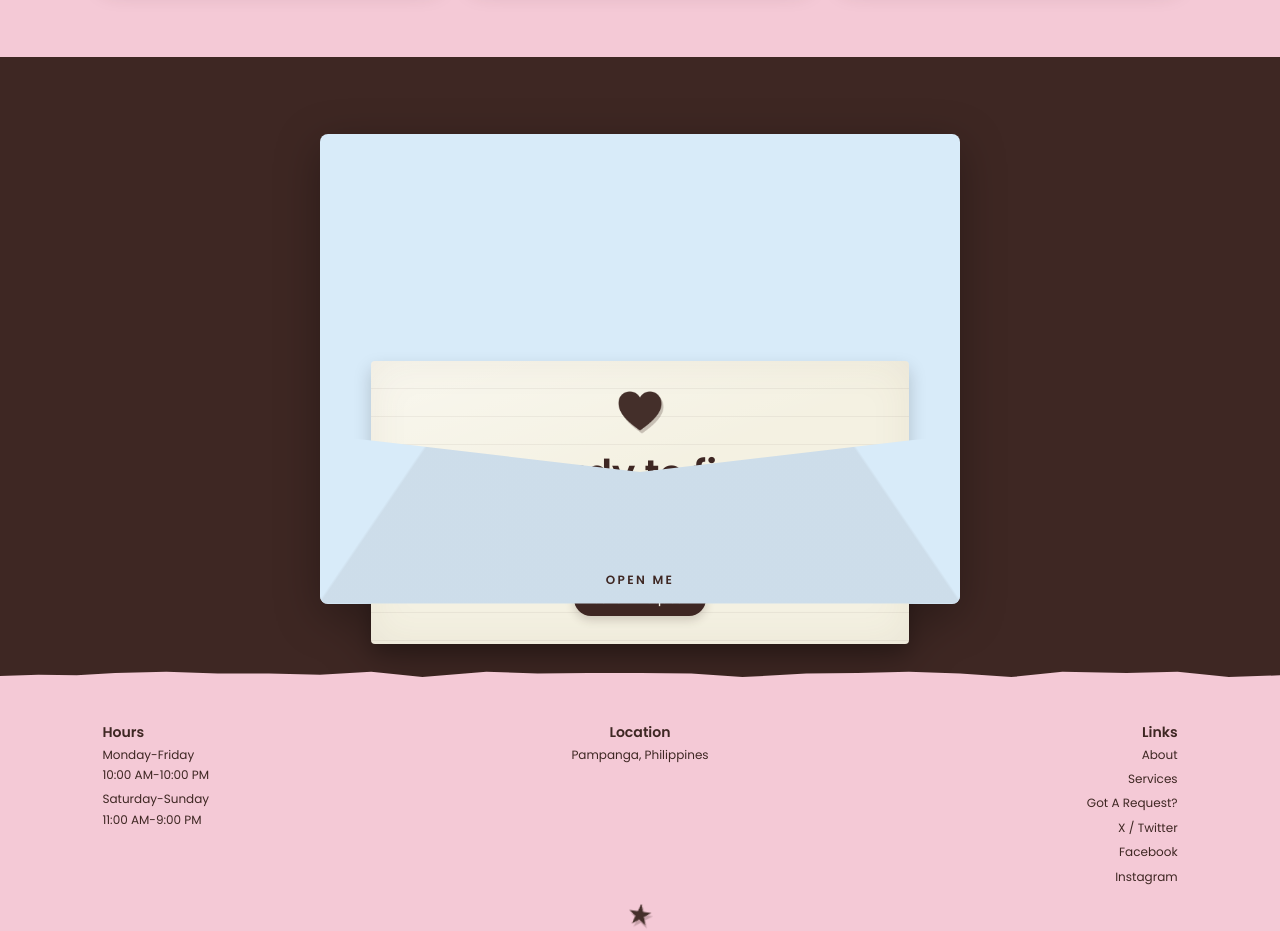
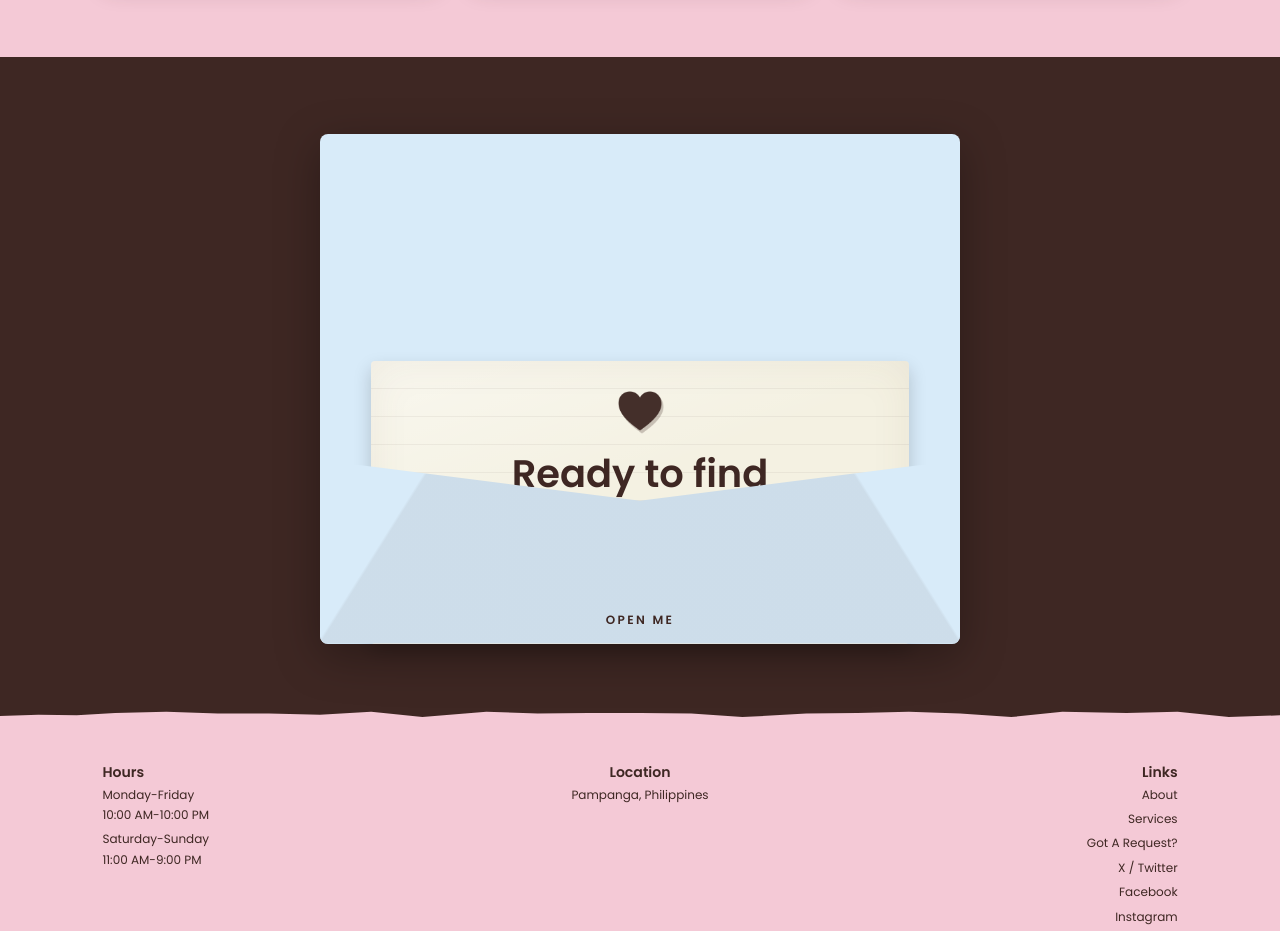
Before and after one commit to juliankaiaaa/juliankaiaaa-staeryskyph, a React (Vite) app in the folder client/: page /#/about in a window 1280 px wide. Shown: the part 2860-3791 px from the top of the page. Built offline with nearby package versions, Linux system fonts and the light colour scheme.

Commit message:
Revert "Shorten the call to action envelope"
This reverts commit eb6ccf9eb86aebec4c20219bf72113c925c7f231.

```diff
--- a/client/src/styles.css
+++ b/client/src/styles.css
@@ -1655,7 +1655,7 @@ img.service-photo {
 
   max-width: 640px;
   margin-inline: auto;
-  padding: clamp(56px, 6vw, 84px) clamp(28px, 4vw, 56px) 110px;
+  padding: clamp(56px, 6vw, 84px) clamp(28px, 4vw, 56px) 150px;
 
   background: var(--sky);
   border-radius: 8px;
```
